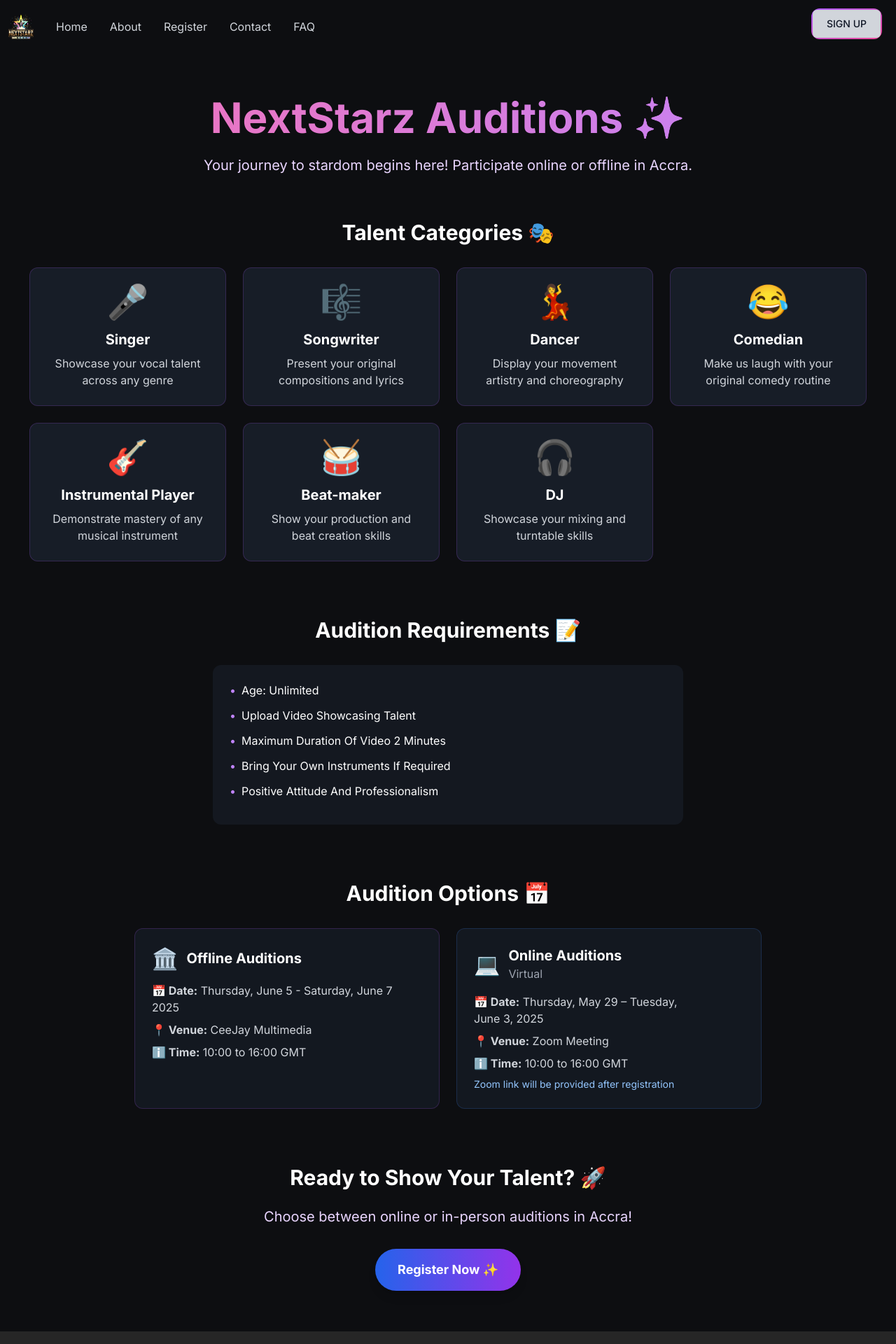
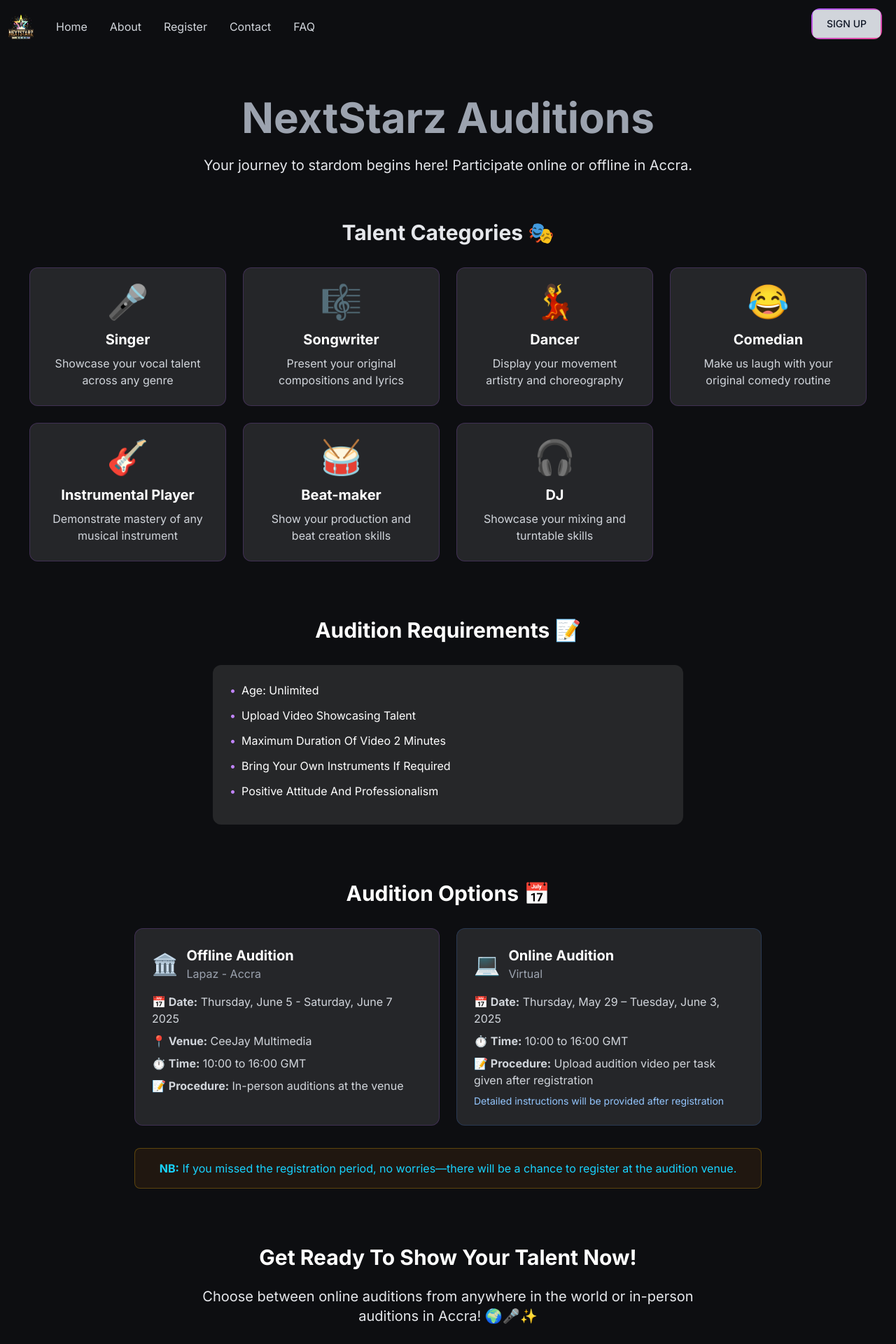
Before and after one commit to Sackitey68/NextStarz, a React (Vite) app: page /auditions in a window 1280 px wide. Shown: the top 1920 px of the page at 70% size. Built offline with nearby package versions, Linux system fonts and the light colour scheme; no server answers.

Commit message:
final work on judges page

```diff
--- a/src/pages/Audition.jsx
+++ b/src/pages/Audition.jsx
@@ -10,70 +10,71 @@ const Auditions = () => {
         id: 1,
         title: "Singer",
         icon: "🎤",
-        description: "Showcase your vocal talent across any genre",
+        description: "Showcase your vocal talent across any genre"
       },
       {
         id: 2,
         title: "Songwriter",
         icon: "🎼",
-        description: "Present your original compositions and lyrics",
+        description: "Present your original compositions and lyrics"
       },
       {
         id: 3,
         title: "Dancer",
         icon: "💃",
-        description: "Display your movement artistry and choreography",
+        description: "Display your movement artistry and choreography"
       },
       {
         id: 4,
         title: "Comedian",
         icon: "😂",
-        description: "Make us laugh with your original comedy routine",
+        description: "Make us laugh with your original comedy routine"
       },
       {
         id: 5,
         title: "Instrumental Player",
         icon: "🎸",
-        description: "Demonstrate mastery of any musical instrument",
+        description: "Demonstrate mastery of any musical instrument"
       },
       {
         id: 6,
         title: "Beat-maker",
         icon: "🥁",
-        description: "Show your production and beat creation skills",
+        description: "Show your production and beat creation skills"
       },
       {
         id: 7,
         title: "DJ",
         icon: "🎧",
-        description: "Showcase your mixing and turntable skills",
-      },
+        description: "Showcase your mixing and turntable skills"
+      }
     ],
     requirements: [
       "Age: Unlimited",
       "Upload Video Showcasing Talent",
       "Maximum Duration Of Video 2 Minutes",
       "Bring Your Own Instruments If Required",
-      "Positive Attitude And Professionalism",
+      "Positive Attitude And Professionalism"
     ],
     dates: [
       {
         type: "Offline",
-        city: "",
+        city: "Lapaz - Accra",
         date: "Thursday, June 5 - Saturday, June 7 2025",
         venue: "CeeJay Multimedia",
         emoji: "🏛️",
-        time: "10:00 to 16:00 GMT ",
+        time: "10:00 to 16:00 GMT",
+        procedure: "In-person auditions at the venue"
       },
       {
         type: "Online",
         city: "Virtual",
-        date: "Thursday, May 29 – Tuesday, June 3, 2025",
-        venue: "Zoom Meeting",
+        date: "Thursday, May 29 – Tuesday, June 3, 2025",
         emoji: "💻",
         time: "10:00 to 16:00 GMT",
-      },
-    ],
+        procedure: "Upload audition video per task given after registration"
+      }
+    ]
   };
 
   // Animation configs
@@ -83,9 +84,9 @@ const Auditions = () => {
       opacity: 1,
       transition: {
         staggerChildren: 0.2,
-        when: "beforeChildren",
-      },
-    },
+        when: "beforeChildren"
+      }
+    }
   };
 
   const itemVariants = {
@@ -95,22 +96,22 @@ const Auditions = () => {
       opacity: 1,
       transition: {
         duration: 0.6,
-        ease: "easeOut",
-      },
+        ease: "easeOut"
+      }
     },
     hover: {
       y: -5,
       scale: 1.02,
-      transition: { duration: 0.3 },
-    },
+      transition: { duration: 0.3 }
+    }
   };
 
   const fadeIn = {
     hidden: { opacity: 0 },
     visible: {
       opacity: 1,
-      transition: { duration: 0.8 },
-    },
+      transition: { duration: 0.8 }
+    }
   };
 
   return (
@@ -121,26 +122,28 @@ const Auditions = () => {
       className="min-h-screen bg-bg-color text-white py-12 px-4 sm:px-6 lg:px-8"
     >
       {/* Hero Section */}
-      <motion.section variants={fadeIn} className="text-center mb-16">
+      <motion.section
+        variants={fadeIn}
+        className="text-center mb-16"
+      >
         <motion.h1
-          className="text-4xl md:text-6xl font-bold mb-6 bg-clip-text text-transparent bg-gradient-to-r from-pink-400 to-purple-400"
+          className="text-4xl md:text-6xl font-bold mb-6 bg-clip-text text-gray-400"
           whileHover={{ scale: 1.02 }}
         >
-          NextStarz Auditions ✨
+          NextStarz Auditions
         </motion.h1>
         <motion.p
-          className="text-xl text-purple-200 max-w-3xl mx-auto"
+          className="text-xl text-gray-200 max-w-3xl mx-auto"
           variants={fadeIn}
         >
-          Your journey to stardom begins here! Participate online or offline in
-          Accra.
+          Your journey to stardom begins here! Participate online or offline in Accra.
         </motion.p>
       </motion.section>
 
       {/* Categories Section */}
       <motion.section className="mb-20">
         <motion.h2
-          className="text-3xl font-bold mb-8 text-center"
+          className="text-3xl font-bold mb-8 text-center text-gray-200"
           variants={fadeIn}
         >
           Talent Categories 🎭
@@ -151,15 +154,13 @@ const Auditions = () => {
               key={category.id}
               variants={itemVariants}
               whileHover="hover"
-              className="bg-gray-800 bg-opacity-60 p-6 rounded-xl border border-purple-500/20 hover:border-purple-500/50 transition-all"
+              className="bg-white/10 bg-opacity-60 p-6 rounded-xl border border-purple-500/20 hover:border-primary-color transition-all"
             >
-              <div className="text-center mb-4 text-5xl">{category.icon}</div>
-              <h3 className="text-xl font-bold text-center mb-2">
-                {category.title}
-              </h3>
-              <p className="text-gray-300 text-center">
-                {category.description}
-              </p>
+              <div className="text-center mb-4 text-5xl">
+                {category.icon}
+              </div>
+              <h3 className="text-xl font-bold text-center mb-2">{category.title}</h3>
+              <p className="text-gray-300 text-center">{category.description}</p>
             </motion.div>
           ))}
         </div>
@@ -174,7 +175,7 @@ const Auditions = () => {
           Audition Requirements 📝
         </motion.h2>
         <motion.ul
-          className="max-w-2xl mx-auto bg-gray-800 bg-opacity-40 p-6 rounded-xl"
+          className="max-w-2xl mx-auto bg-white/10 bg-opacity-40 p-6 rounded-xl"
           variants={containerVariants}
         >
           {auditionInfo.requirements.map((req, index) => (
@@ -205,7 +206,7 @@ const Auditions = () => {
               key={index}
               variants={itemVariants}
               whileHover={{ scale: 1.03 }}
-              className={`bg-gray-800 bg-opacity-40 p-6 rounded-xl border ${
+              className={`bg-white/10 bg-opacity-40 p-6 rounded-xl border ${
                 location.type === "Online"
                   ? "border-blue-500/20 hover:border-blue-500/50"
                   : "border-purple-500/20 hover:border-purple-500/50"
@@ -214,54 +215,62 @@ const Auditions = () => {
               <div className="flex items-center mb-4">
                 <span className="text-3xl mr-3">{location.emoji}</span>
                 <div>
-                  <h3 className="text-xl font-bold">
-                    {location.type} Auditions
-                  </h3>
+                  <h3 className="text-xl font-bold">{location.type} Audition</h3>
                   <p className="text-gray-400">{location.city}</p>
                 </div>
               </div>
               <div className="space-y-2">
-                <p className="text-gray-300">
-                  <strong>📅 Date:</strong> {location.date}
-                </p>
-                <p className="text-gray-300">
-                  <strong>📍 Venue:</strong> {location.venue}
-                </p>
-                <p className="text-gray-300">
-                  <strong>ℹ️ Time:</strong> {location.time}
-                </p>
+                <p className="text-gray-300"><strong>📅 Date:</strong> {location.date}</p>
+                {location.venue && (
+                  <p className="text-gray-300"><strong>📍 Venue:</strong> {location.venue}</p>
+                )}
+                <p className="text-gray-300"><strong>⏱️ Time:</strong> {location.time}</p>
+                <p className="text-gray-300"><strong>📝 Procedure:</strong> {location.procedure}</p>
                 {location.type === "Online" && (
                   <p className="text-blue-300 text-sm mt-2">
-                    Zoom link will be provided after registration
+                    Detailed instructions will be provided after registration
                   </p>
                 )}
               </div>
             </motion.div>
           ))}
         </div>
+
+        {/* Added NB Note */}
+        <motion.div
+          variants={fadeIn}
+          className="mt-8 max-w-4xl mx-auto bg-yellow-900 bg-opacity-20 p-4 rounded-lg border border-yellow-500/30"
+        >
+          <p className="text-hover-color text-center">
+            <strong>NB:</strong> If you missed the registration period, no worries—there will be a chance to register at the audition venue.
+          </p>
+        </motion.div>
       </motion.section>
 
       {/* CTA Section */}
-      <motion.section className="text-center" variants={fadeIn}>
+      <motion.section
+        className="text-center"
+        variants={fadeIn}
+      >
         <motion.h2
           className="text-3xl font-bold mb-6"
           whileHover={{ scale: 1.01 }}
         >
-          Ready to Show Your Talent? 🚀
+          Get Ready To Show Your Talent Now!
         </motion.h2>
-        <motion.p className="text-xl text-purple-200 mb-8 max-w-3xl mx-auto">
-          Choose between online or in-person auditions in Accra!
+        <motion.p className="text-xl text-gray-200 mb-8 max-w-3xl mx-auto">
+        Choose between online auditions from anywhere in the world or in-person auditions in Accra! 🌍🎤✨
         </motion.p>
         <motion.button
-          onClick={() => navigate("/register")}
+          onClick={() => navigate('/register')}
           className="px-8 py-4 bg-gradient-to-r from-blue-600 to-purple-600 hover:from-blue-700 hover:to-purple-700 text-white font-bold rounded-full text-lg transition-all duration-300 shadow-lg hover:shadow-purple-500/50"
           whileHover={{
             scale: 1.05,
-            boxShadow: "0 0 25px rgba(192, 132, 252, 0.5)",
+            boxShadow: "0 0 25px rgba(192, 132, 252, 0.5)"
           }}
           whileTap={{ scale: 0.95 }}
         >
-          Register Now ✨
+          Register Now
         </motion.button>
       </motion.section>
     </motion.div>
--- a/src/pages/Prizes.jsx
+++ b/src/pages/Prizes.jsx
@@ -175,7 +175,7 @@ export default function Prizes() {
               <span className="font-bold">📍 Online:</span> May 29 – June 3,
               2025
               <br />
-              <span className="font-bold">📍 Offline:</span> CJ Multimedia,
+              <span className="font-bold">📍 Offline:</span> CeeJay Multimedia,
               Lapaz, Accra <p> June 5 – 7, 2025</p>
             </p>
           </div>
```
Also changed, not shown: src/pages/Judges.jsx (+8 -7 lines).
